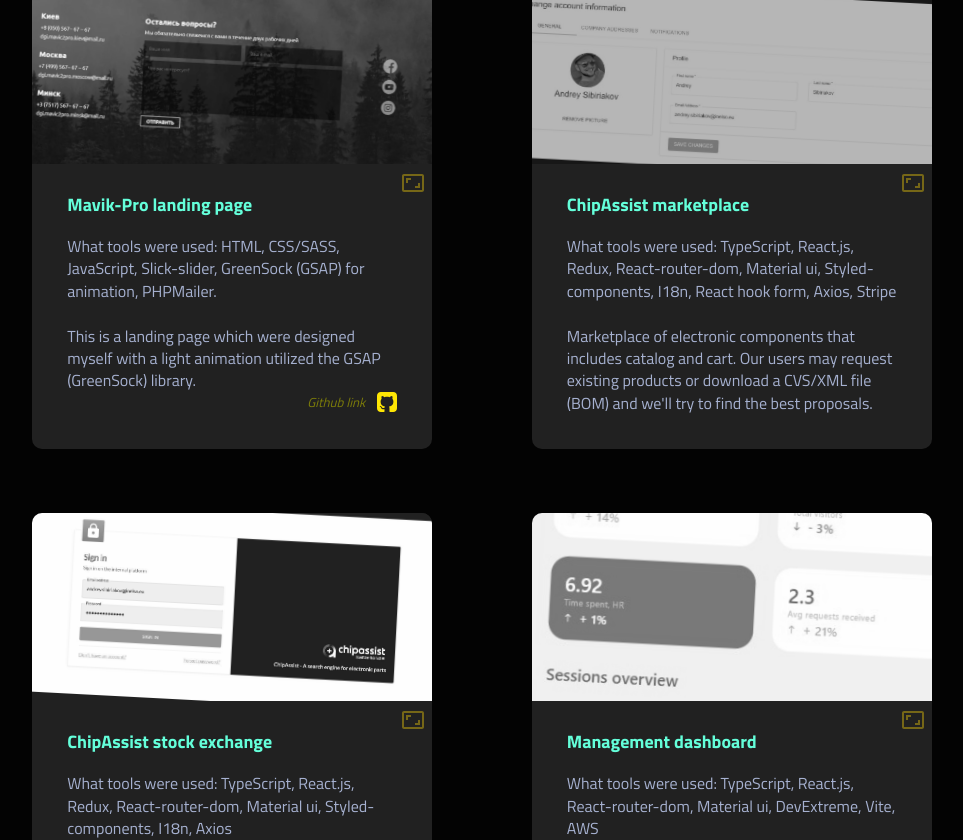
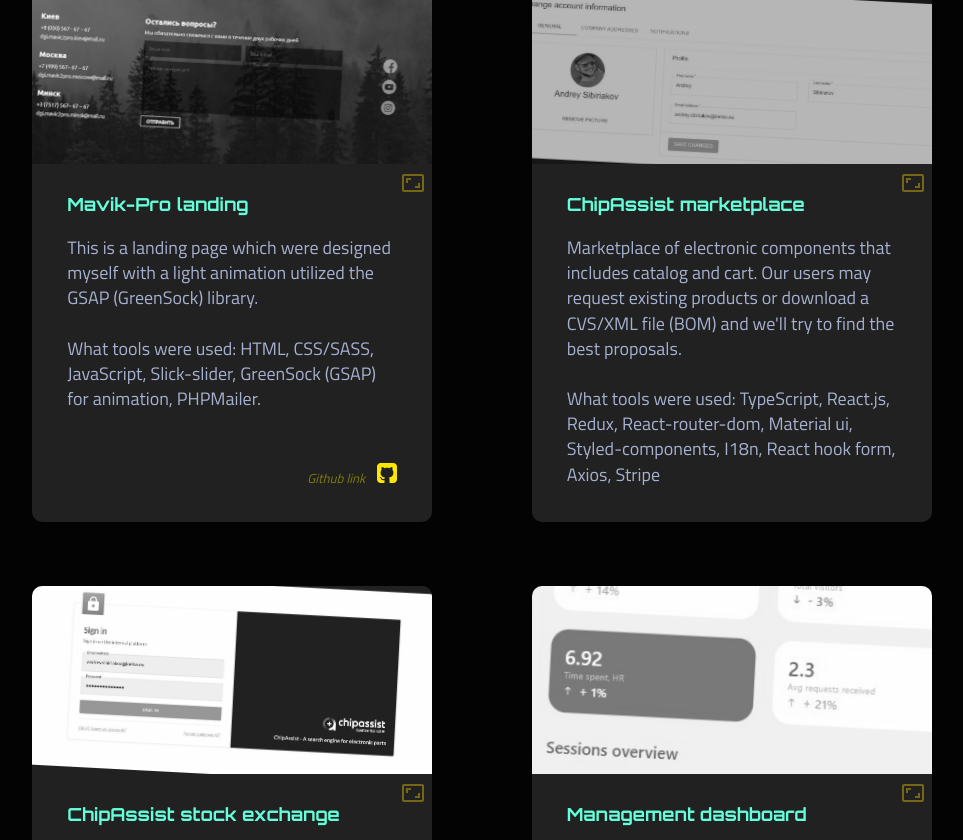
Before and after one commit to sibiryakov090591/portfolio_src, a React (Create React App) app: page / in a window 1280 px wide. Shown: the part 2046-2886 px from the top of the page, without its empty margins (158-1121 px from the left). Built offline with nearby package versions, Linux system fonts and the light colour scheme; no server answers.

Commit message:
fixed project links

```diff
--- a/src/blocks/contacts/Contacts.tsx
+++ b/src/blocks/contacts/Contacts.tsx
@@ -20,7 +20,7 @@
   const formRef = useRef(null);
 
   const [sending, setSending] = useState(false);
-  const [open, setOpen] = React.useState(true);
+  const [open, setOpen] = React.useState(false);
 
   const onCloseAlert = (e: any, reason: string) => {
     if (reason !== "clickaway") setOpen(false);
--- a/src/blocks/projects/Projects.tsx
+++ b/src/blocks/projects/Projects.tsx
@@ -35,30 +35,30 @@
             link="https://sibiryakov090591.github.io/Project-Mavik/src/"
             github="https://github.com/sibiryakov090591/Project-Mavik"
           >
-            {t("mavik.text_1")}
+            {t("mavik.text_2")}
             <br />
             <br />
-            {t("mavik.text_2")}
+            {t("mavik.text_1")}
           </Project>
           <Project
             images={[chip_1, chip_2, chip_3]}
             title={t("ca.title")}
-            link="https://chipassist.com/"
+            link="https://chipassist.andrew-sib.com/"
           >
-            {t("ca.text_1")}
+            {t("ca.text_2")}
             <br />
             <br />
-            {t("ca.text_2")}
+            {t("ca.text_1")}
           </Project>
           <Project
             images={[requests_1, requests_2, requests_3]}
             title={t("requests.title")}
             link="https://requests.chipassist.com/"
           >
-            {t("requests.text_1")}
+            {t("requests.text_2")}
             <br />
             <br />
-            {t("requests.text_2")}
+            {t("requests.text_1")}
           </Project>
           <Project
             images={[dashboard_1, dashboard_2, dashboard_3]}
@@ -66,20 +66,20 @@
             link="https://main.d38hoihxf751c8.amplifyapp.com/"
             github="https://github.com/sibiryakov090591/management_dashboard"
           >
-            {t("dashboard.text_1")}
+            {t("dashboard.text_2")}
             <br />
             <br />
-            {t("dashboard.text_2")}
+            {t("dashboard.text_1")}
           </Project>
           <Project
             images={[pcb_1, pcb_2, pcb_3]}
             title={t("pcb_calc.title")}
-            link="https://icsearch.ru/pcb"
+            link="https://chipassist.andrew-sib.com/pcb"
           >
-            {t("pcb_calc.text_1")}
+            {t("pcb_calc.text_2")}
             <br />
             <br />
-            {t("pcb_calc.text_2")}
+            {t("pcb_calc.text_1")}
           </Project>
         </div>
       </Container>
--- a/src/components/project/Project.tsx
+++ b/src/components/project/Project.tsx
@@ -55,7 +55,7 @@
       x: "-80px",
       opacity: 0,
       transform: "matrix(1, 0, -0.4, 1, 1, 0",
-      duration: 0.7,
+      duration: 1,
       ease: "circ.out",
       scrollTrigger: childrenRef.current,
     });
@@ -93,6 +93,7 @@
         </BlankLink>
       </div>
       <div className={classes.description}>
+        <div>
           <AspectRatioIcon className={classes.sliderIcon} />
           <h3 ref={titleRef} className={classes.title}>
             {title}
@@ -100,17 +101,18 @@
           <p ref={childrenRef} className={classes.text}>
             {children}
           </p>
+        </div>
         {!!github && (
+          <div ref={githubRef} className={classes.githubWrapper}>
             <BlankLink href={github}>
-            <div ref={githubRef} className={classes.githubWrapper}>
               Github link
               <img
                 className={classes.githubIcon}
                 src={github_icon}
                 alt="github"
               />
+            </BlankLink>
           </div>
-          </BlankLink>
         )}
       </div>
     </div>
--- a/src/components/project/styles.ts
+++ b/src/components/project/styles.ts
@@ -8,6 +8,8 @@
     maxWidth: 400,
     borderRadius: 10,
     overflow: "hidden",
+    display: "flex",
+    flexDirection: "column",
     "@media screen and (max-width: 615px)": {
       width: "100%",
     },
@@ -50,6 +52,7 @@
     marginLeft: 12,
   },
   title: {
+    fontFamily: "Orbitron",
     fontSize: 18,
     color: theme.palette.text.green,
   },
@@ -58,6 +61,10 @@
     padding: "10px 35px 35px",
     color: theme.palette.text.primary,
     position: "relative",
+    flex: 1,
+    display: "flex",
+    flexDirection: "column",
+    justifyContent: "space-between",
   },
   slider: {
     transition: "all 800ms ease",
@@ -70,6 +77,7 @@
   },
   text: {
     margin: 0,
+    fontSize: 18,
     wordBreak: "break-word",
   },
 }));
--- a/src/services/en/translation.json
+++ b/src/services/en/translation.json
@@ -24,7 +24,7 @@
   },
   "projects": {
     "mavik": {
-      "title": "Mavik-Pro landing page",
+      "title": "Mavik-Pro landing",
       "text_1": "What tools were used: HTML, CSS/SASS, JavaScript, Slick-slider, GreenSock (GSAP) for animation, PHPMailer.",
       "text_2": "This is a landing page which were designed myself with a light animation utilized the GSAP (GreenSock) library."
     },
--- a/src/services/es/translation.json
+++ b/src/services/es/translation.json
@@ -24,7 +24,7 @@
   },
   "projects": {
     "mavik": {
-      "title": "Mavik Pro Landing",
+      "title": "Mavik-Pro landing",
       "text_1": "Herramientas utilizadas: HTML, CSS/SASS, JavaScript, Slick-slider, GreenSock (GSAP) para animación, PHPMailer.",
       "text_2": "Esta es una página de aterrizaje con una ligera animación en la biblioteca GreenSock (GSAP)."
     },
```
Lines whose indentation alone changed are shown as unchanged.
